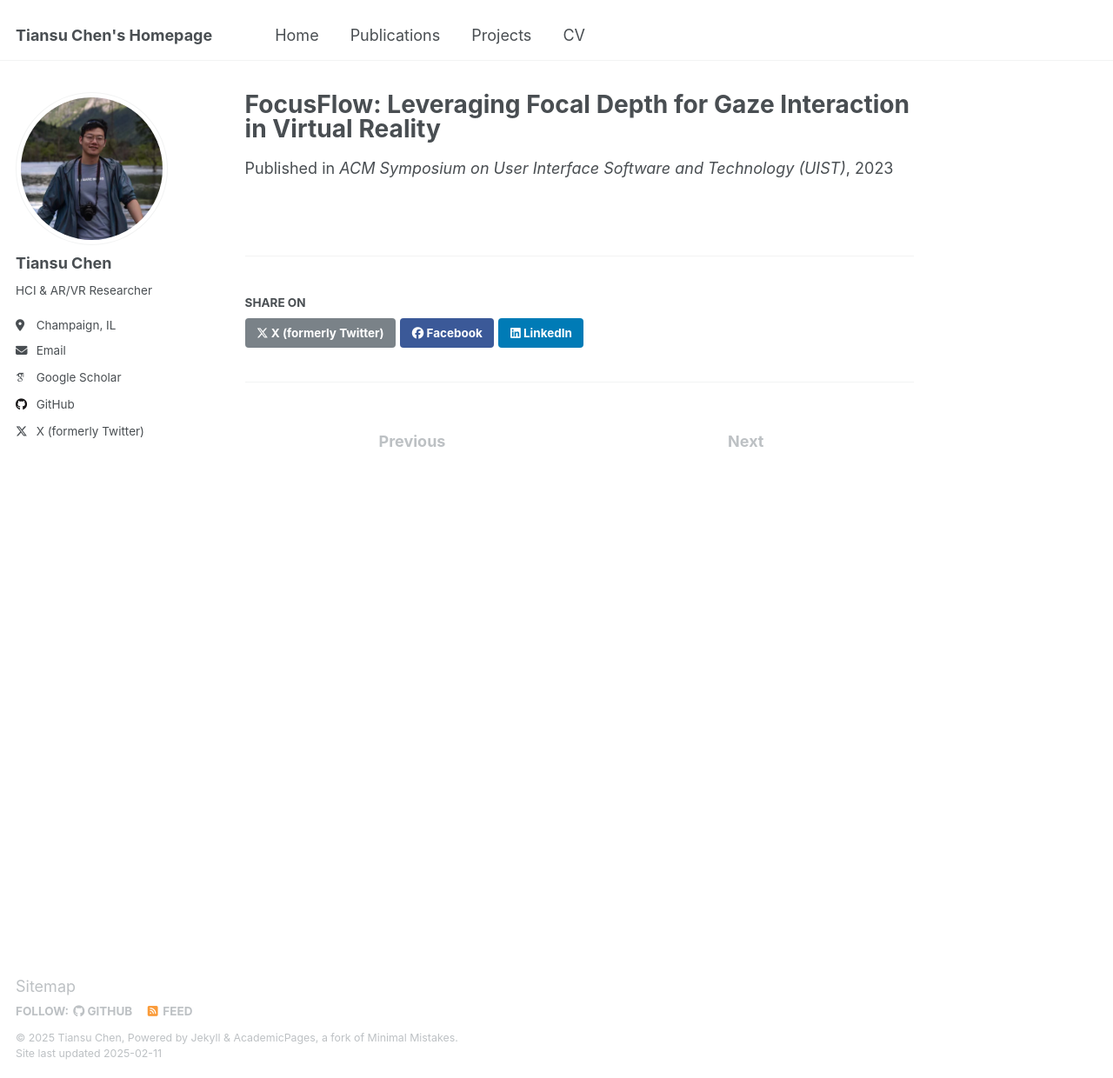
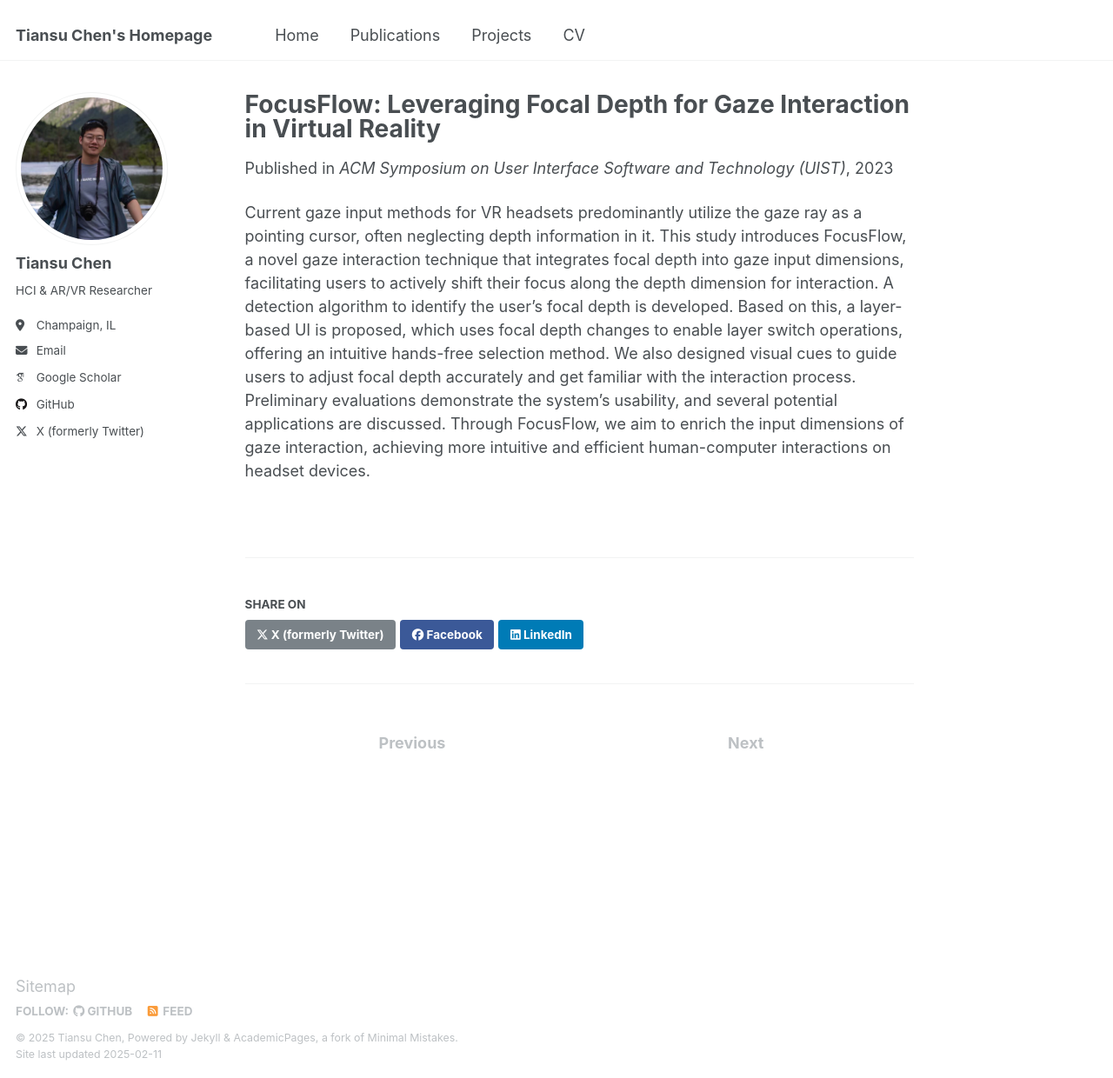
Before and after one commit to TiansuCHEN/tiansuchen.github.io, a Jekyll site: the page built from _publications/2023-10-29-FocusFlow-UIST.md, in a window 1280 px wide and 1240 px high. Shown: the whole window at 87% size. Built offline with Jekyll 4.4.1, drawn with Linux system fonts in a browser that asks for light colours; some web fonts are replaced.

Commit message:
Update UIST abstract

```diff
--- a/_publications/2023-10-29-FocusFlow-UIST.md
+++ b/_publications/2023-10-29-FocusFlow-UIST.md
@@ -8,3 +8,5 @@ date: 2023-10-29
 venue: 'ACM Symposium on User Interface Software and Technology (UIST)'
 paperurl: 'http://tiansuchen.github.io/files/FocusFlow_UIST.pdf'
 ---
+
+Current gaze input methods for VR headsets predominantly utilize the gaze ray as a pointing cursor, often neglecting depth information in it. This study introduces FocusFlow, a novel gaze interaction technique that integrates focal depth into gaze input dimensions, facilitating users to actively shift their focus along the depth dimension for interaction. A detection algorithm to identify the user’s focal depth is developed. Based on this, a layer-based UI is proposed, which uses focal depth changes to enable layer switch operations, offering an intuitive hands-free selection method. We also designed visual cues to guide users to adjust focal depth accurately and get familiar with the interaction process. Preliminary evaluations demonstrate the system’s usability, and several potential applications are discussed. Through FocusFlow, we aim to enrich the input dimensions of gaze interaction, achieving more intuitive and efficient human-computer interactions on headset devices.
```
